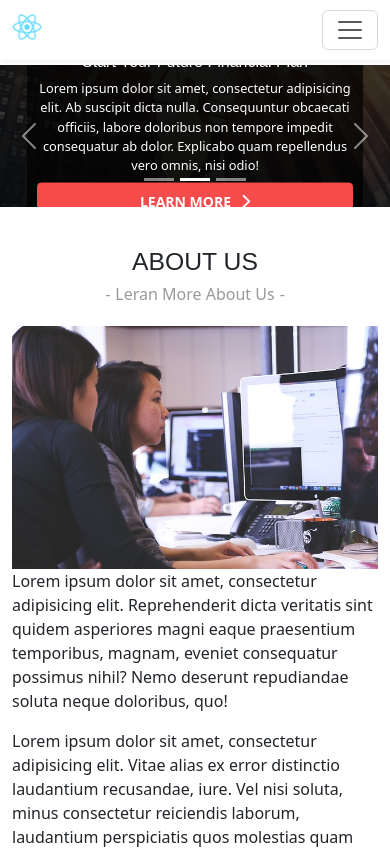
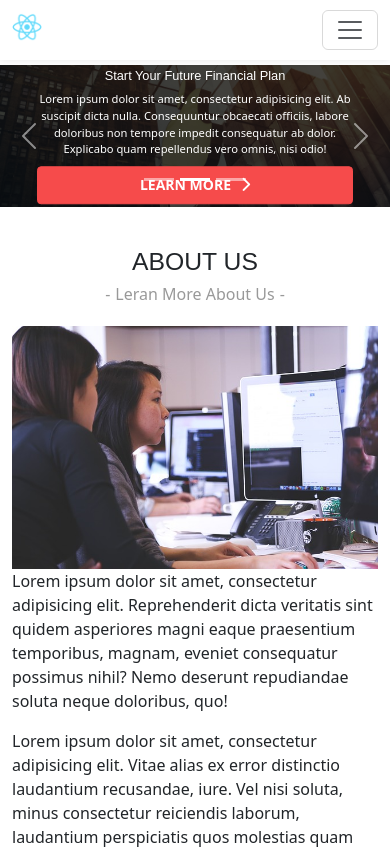
Before and after one commit to Tom2396/webex, a React (Create React App) app: page / in a window 390 px wide. Shown: the top 849 px of the page. Built offline with nearby package versions, Linux system fonts and the light colour scheme.

Commit message:
changes in banner style for small screen

```diff
--- a/src/components/banner.css
+++ b/src/components/banner.css
@@ -1,53 +1,55 @@
 /* General carousel caption styling */
 .carousel-caption {
     display: block !important; /* Ensure captions are always shown */
+    padding: 20px; /* Add padding for better spacing */
     color: #fff; /* Text color */
-    bottom: 20px;
+    bottom: 20px; /* Position adjustment */
+    text-align: center; /* Center-align the content */
 }
 
 /* Styles for small screens */
 @media (max-width: 768px) {
     .carousel-caption {
         padding: 15px;
-        bottom: 10px;
+        bottom: 15px; /* Move up the caption to make space */
     }
 
     .carousel-caption h2 {
-        font-size: 1.2rem;
+        font-size: 1.0rem; /* Font size adjustment */
         margin-bottom: 10px; /* Add spacing below the title */
     }
 
     .carousel-caption p {
-        font-size: 1rem;
+        font-size: 0.9rem; /* Font size adjustment */
         margin-bottom: 10px; /* Add spacing below the description */
     }
 
     .carousel-caption a {
-        font-size: 0.8rem;
-        padding: 8px 12px;
+        font-size: 0.7rem; /* Slightly larger font size for the button */
+        padding: 10px 15px; /* Increase button padding */
+        display: block; /* Ensure the button is displayed as a block for better spacing */
     }
 }
 
 /* Additional styles for extra small screens */
 @media (max-width: 478px) {
     .carousel-caption {
-        bottom: 5px;
-        padding: 10px;
-        background: rgba(0, 0, 0, 0.7); /* Darker background for better readability */
+        bottom: 10px; /* Further move up the caption */
+        padding: 10px; /* Reduce padding */
     }
 
     .carousel-caption h2 {
-        font-size: 1rem;
+        font-size: 0.8rem; /* Further reduce font size */
         margin-bottom: 8px;
     }
 
     .carousel-caption p {
-        font-size: 0.8rem;
+        font-size: 0.7rem; /* Further reduce font size */
         margin-bottom: 8px;
     }
 
     .carousel-caption a {
-        font-size: 0.7rem;
-        padding: 6px 10px;
+        font-size: 0.6rem; /* Smaller font size for the button */
+        padding: 8px 12px; /* Further reduce padding */
     }
 }
```
